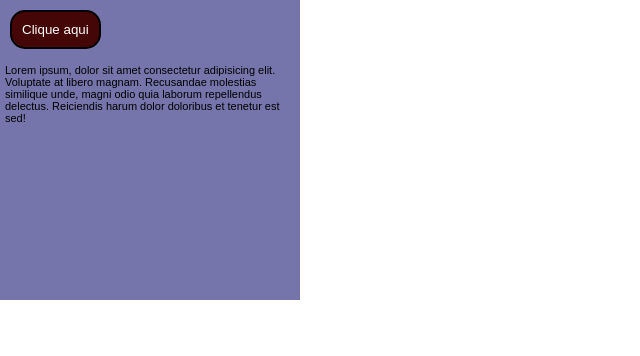
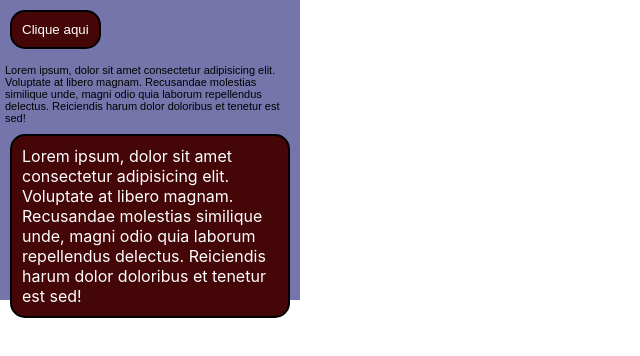
Before and after one commit to Washington95/projetos_react, a React (Vite) app in the folder react-vite/: page / in a window 1280 px wide. Shown: the top 356 px of the page, without its empty margins (0-640 px from the left). Built offline with nearby package versions, Linux system fonts and the light colour scheme.

Commit message:
Estilizando com CSS Modules

```diff
--- a/react-vite/src/App.tsx
+++ b/react-vite/src/App.tsx
@@ -1,16 +1,11 @@
-import { useState } from "react";
 import { Botao } from "./components/Botao";
 const App = () =>{
 
-  const [cor, mcor] = useState ('yellow')
 
-  const clicou = () => {
-    mcor('white')
-  }
 
   return(
     <div>
-       <Botao />
+      <Botao/>
     </div>
 
   );
--- a/react-vite/src/components/Botao/index.tsx
+++ b/react-vite/src/components/Botao/index.tsx
@@ -1,12 +1,13 @@
-
-import './styles.css'
+import styles from './styles.module.css'
 
 export const Botao = () =>{
     return(
-        <div className='con'>
+        <div className={styles.con}>
 
-            <button className='botao'>Clique aqui</button>
-            <p className='texto'>Lorem ipsum, dolor sit amet consectetur adipisicing elit. Voluptate at libero magnam. Recusandae molestias similique unde, magni odio quia laborum repellendus delectus. Reiciendis harum dolor doloribus et tenetur est sed!</p>
+            <button className={styles.botao}>Clique aqui</button>
+            <p className={styles.texto}>Lorem ipsum, dolor sit amet consectetur adipisicing elit. Voluptate at libero magnam. Recusandae molestias similique unde, magni odio quia laborum repellendus delectus. Reiciendis harum dolor doloribus et tenetur est sed!</p>
+
+            <p className={styles.botao}>Lorem ipsum, dolor sit amet consectetur adipisicing elit. Voluptate at libero magnam. Recusandae molestias similique unde, magni odio quia laborum repellendus delectus. Reiciendis harum dolor doloribus et tenetur est sed!</p>
 
 
         </div>
```
Also changed, not shown: react-vite/src/components/Botao/styles.module.css (renamed from react-vite/src/components/Botao/styles.css).
